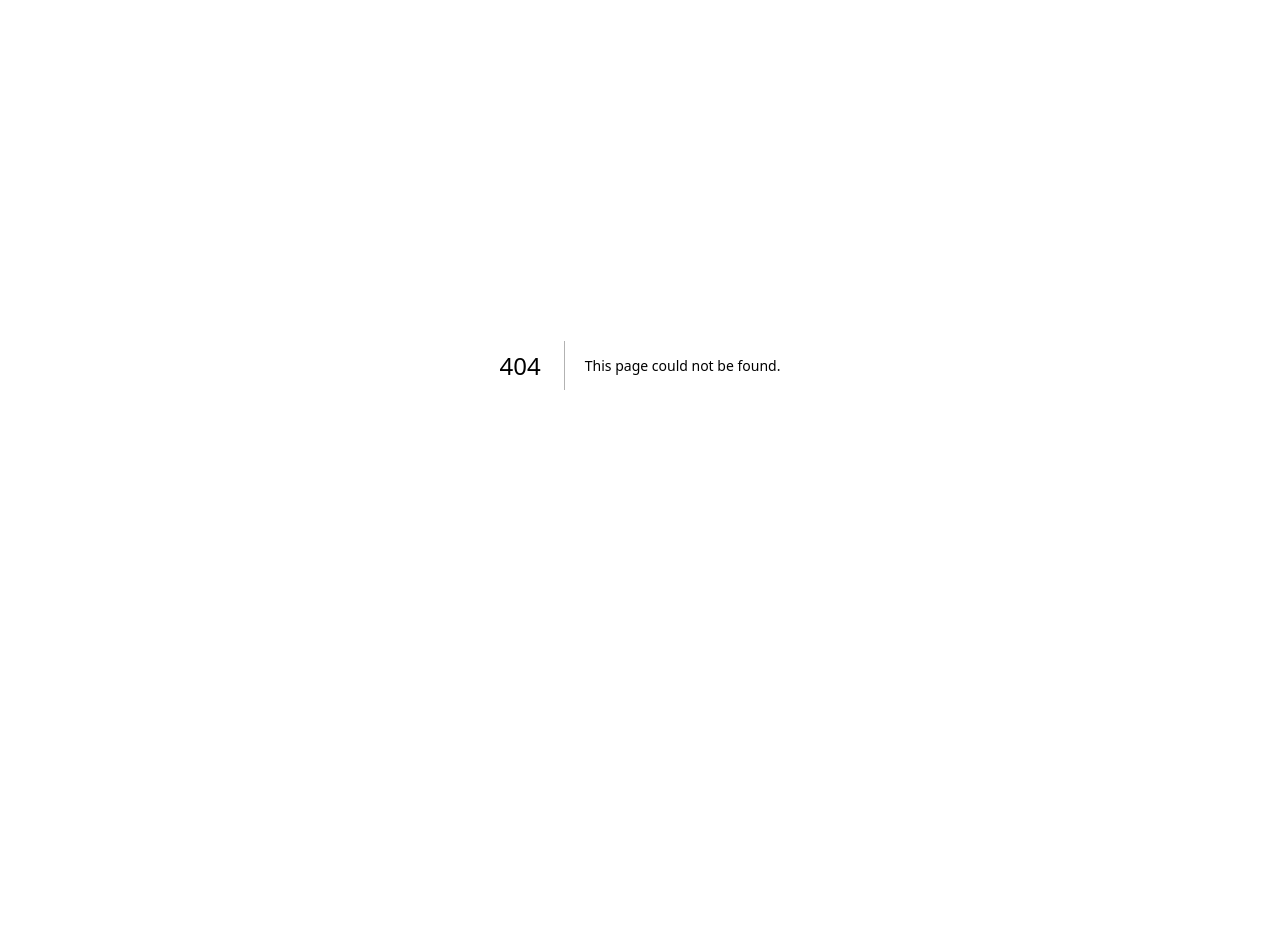
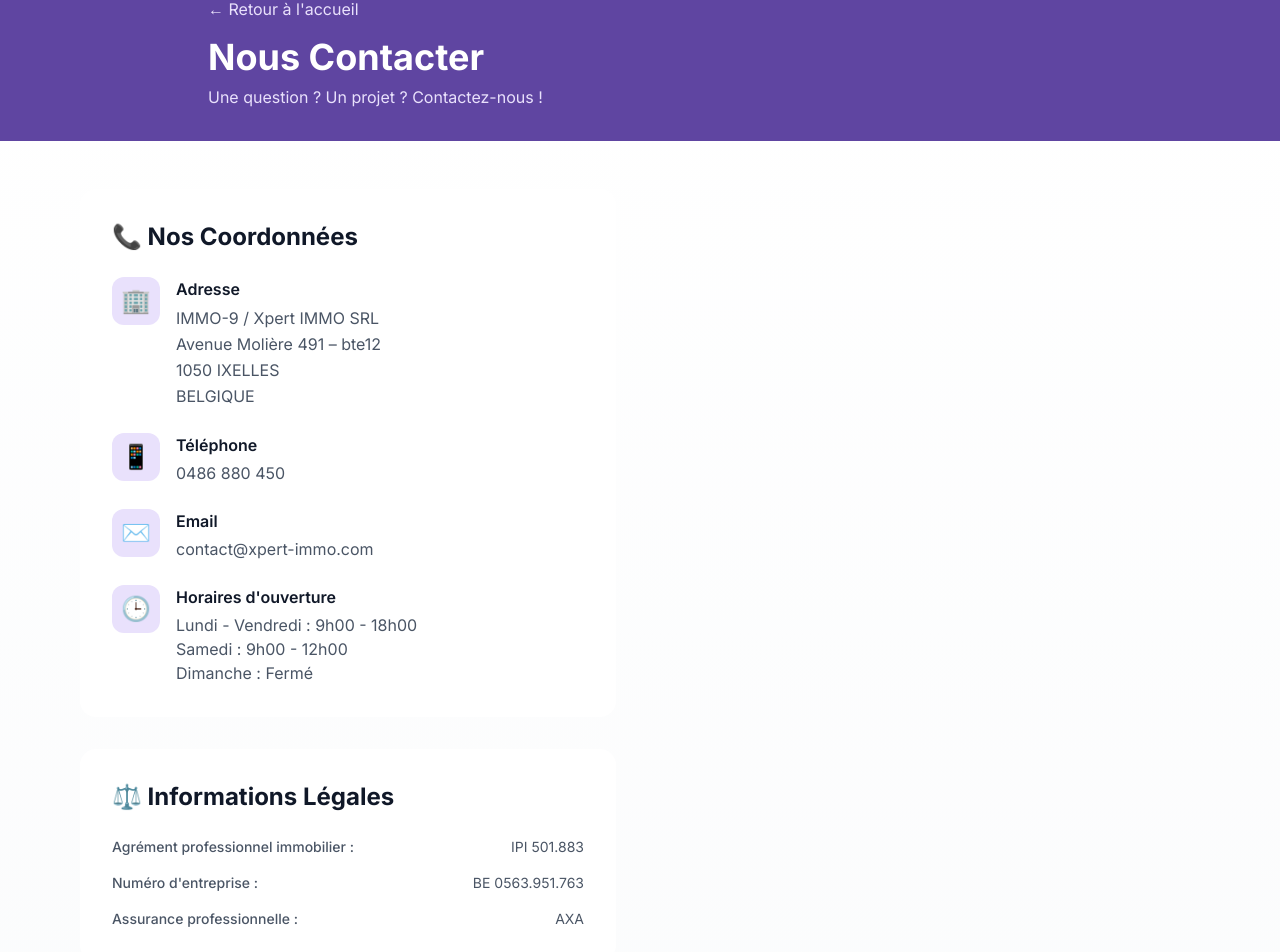
Before and after one commit to Nicode611/meilleure-agence, a Next.js app: page /contact in a window 1280 px wide. Before the commit this address had no page. Shown: the part 35-987 px from the top of the page. Before the commit the page ends 800 px from the top, so only its background shows below. Built offline with nearby package versions, Linux system fonts and the light colour scheme.

Commit message:
Update contact link in the homepage to point to the correct route.

```diff
--- /dev/null
+++ b/src/app/contact/page.tsx
@@ -0,0 +1,227 @@
+'use client';
+
+import { useState } from 'react';
+import Link from 'next/link';
+
+export default function Contact() {
+  const [formData, setFormData] = useState({
+    firstName: '',
+    lastName: '',
+    email: '',
+    phone: '',
+    subject: '',
+    message: ''
+  });
+
+  const [isSubmitting, setIsSubmitting] = useState(false);
+  const [submitStatus, setSubmitStatus] = useState<'idle' | 'success' | 'error'>('idle');
+
+  const handleInputChange = (field: string, value: string) => {
+    setFormData(prev => ({
+      ...prev,
+      [field]: value
+    }));
+  };
+
+  const handleSubmit = async (e: React.FormEvent) => {
+    e.preventDefault();
+    setIsSubmitting(true);
+    setSubmitStatus('idle');
+
+    try {
+      const response = await fetch('/api/send-email', {
+        method: 'POST',
+        headers: {
+          'Content-Type': 'application/json',
+        },
+        body: JSON.stringify({
+          name: `${formData.firstName} ${formData.lastName}`,
+          email: formData.email,
+          message: `
+NOUVELLE DEMANDE DE CONTACT
+
+=== INFORMATIONS CONTACT ===
+Nom: ${formData.firstName} ${formData.lastName}
+Email: ${formData.email}
+Téléphone: ${formData.phone || 'Non renseigné'}
+
+=== SUJET ===
+${formData.subject}
+
+=== MESSAGE ===
+${formData.message}
+
+=== TYPE DE DEMANDE ===
+Demande de contact générale
+          `.trim()
+        }),
+      });
+
+      if (response.ok) {
+        setSubmitStatus('success');
+        setFormData({
+          firstName: '',
+          lastName: '',
+          email: '',
+          phone: '',
+          subject: '',
+          message: ''
+        });
+      } else {
+        setSubmitStatus('error');
+      }
+    } catch (error) {
+      console.error('Erreur:', error);
+      setSubmitStatus('error');
+    } finally {
+      setIsSubmitting(false);
+    }
+  };
+
+  return (
+    <div className="min-h-screen bg-gradient-to-b from-white to-gray-50">
+      {/* Header */}
+      <div className="bg-primary-600 text-white py-8">
+        <div className="max-w-4xl mx-auto px-4">
+          <Link href="/" className="text-primary-100 hover:text-white transition-colors duration-200 mb-4 inline-block">
+            ← Retour à l&apos;accueil
+          </Link>
+          <h1 className="text-4xl font-bold font-display">Nous Contacter</h1>
+          <p className="text-primary-100 mt-2">Une question ? Un projet ? Contactez-nous !</p>
+        </div>
+      </div>
+
+      {/* Content */}
+      <div className="max-w-6xl mx-auto px-4 py-12">
+        <div className="grid grid-cols-1 lg:grid-cols-2 gap-12">
+
+          {/* Informations de l'entreprise */}
+          <div className="space-y-8">
+            <div className="bg-white rounded-2xl shadow-soft p-8">
+              <h2 className="text-2xl font-bold text-gray-900 mb-6 font-display">📞 Nos Coordonnées</h2>
+
+              <div className="space-y-6">
+                {/* Adresse */}
+                <div className="flex items-start space-x-4">
+                  <div className="w-12 h-12 bg-primary-100 rounded-xl flex items-center justify-center flex-shrink-0">
+                    <span className="text-2xl">🏢</span>
+                  </div>
+                  <div>
+                    <h3 className="font-semibold text-gray-900 mb-1">Adresse</h3>
+                    <p className="text-gray-600 leading-relaxed">
+                      IMMO-9 / Xpert IMMO SRL<br />
+                      Avenue Molière 491 – bte12<br />
+                      1050 IXELLES<br />
+                      BELGIQUE
+                    </p>
+                  </div>
+                </div>
+
+                {/* Téléphone */}
+                <div className="flex items-start space-x-4">
+                  <div className="w-12 h-12 bg-primary-100 rounded-xl flex items-center justify-center flex-shrink-0">
+                    <span className="text-2xl">📱</span>
+                  </div>
+                  <div>
+                    <h3 className="font-semibold text-gray-900 mb-1">Téléphone</h3>
+                    <p className="text-gray-600">
+                      <a href="tel:0486880450" className="hover:text-primary-600 transition-colors duration-200">
+                        0486 880 450
+                      </a>
+                    </p>
+                  </div>
+                </div>
+
+                {/* Email */}
+                <div className="flex items-start space-x-4">
+                  <div className="w-12 h-12 bg-primary-100 rounded-xl flex items-center justify-center flex-shrink-0">
+                    <span className="text-2xl">✉️</span>
+                  </div>
+                  <div>
+                    <h3 className="font-semibold text-gray-900 mb-1">Email</h3>
+                    <p className="text-gray-600">
+                      <a href="mailto:contact@meilleure.agence.be" className="hover:text-primary-600 transition-colors duration-200">
+                      contact@xpert-immo.com
+                      </a>
+                    </p>
+                  </div>
+                </div>
+
+                {/* Horaires */}
+                <div className="flex items-start space-x-4">
+                  <div className="w-12 h-12 bg-primary-100 rounded-xl flex items-center justify-center flex-shrink-0">
+                    <span className="text-2xl">🕒</span>
+                  </div>
+                  <div>
+                    <h3 className="font-semibold text-gray-900 mb-1">Horaires d&apos;ouverture</h3>
+                    <p className="text-gray-600">
+                      Lundi - Vendredi : 9h00 - 18h00<br />
+                      Samedi : 9h00 - 12h00<br />
+                      Dimanche : Fermé
+                    </p>
+                  </div>
+                </div>
+              </div>
+            </div>
+
+            {/* Informations légales */}
+            <div className="bg-white rounded-2xl shadow-soft p-8">
+              <h2 className="text-2xl font-bold text-gray-900 mb-6 font-display">⚖️ Informations Légales</h2>
+
+              <div className="space-y-4 text-sm text-gray-600">
+                <div className="flex justify-between">
+                  <span className="font-medium">Agrément professionnel immobilier :</span>
+                  <span>IPI 501.883</span>
+                </div>
+                <div className="flex justify-between">
+                  <span className="font-medium">Numéro d&apos;entreprise :</span>
+                  <span>BE 0563.951.763</span>
+                </div>
+                <div className="flex justify-between">
+                  <span className="font-medium">Assurance professionnelle :</span>
+                  <span>AXA</span>
+                </div>
+              </div>
+            </div>
+
+            {/* Carte */}
+            <div className="bg-white rounded-2xl shadow-soft p-8">
+              <h2 className="text-2xl font-bold text-gray-900 mb-6 font-display">🗺️ Notre Localisation</h2>
+              <div className="bg-gray-100 rounded-xl h-64 flex items-center justify-center">
+                <div className="text-center text-gray-500">
+                  <span className="text-4xl mb-2 block">📍</span>
+                  <p className="text-sm">Carte interactive à venir</p>
+                  <p className="text-xs mt-1">Avenue Molière 491, 1050 Ixelles</p>
+                </div>
+              </div>
+            </div>
+          </div>
+
+          {/* Formulaire de contact */}
+        </div>
+      </div>
+
+      {/* Footer */}
+      <div className="border-t border-gray-200 bg-white py-8 mt-16">
+        <div className="max-w-4xl mx-auto px-4">
+          <div className="flex flex-col md:flex-row justify-between items-center">
+            <div className="text-gray-600 mb-4 md:mb-0">
+              <p>© 2024 meilleure.agence.be. Tous droits réservés.</p>
+            </div>
+            <div className="flex space-x-6">
+              <Link href="/" className="text-primary-600 hover:text-primary-700 transition-colors duration-200">
+                Accueil
+              </Link>
+              <Link href="/politique-confidentialite" className="text-primary-600 hover:text-primary-700 transition-colors duration-200">
+                Politique de Confidentialité
+              </Link>
+              <Link href="/mentions-legales" className="text-primary-600 hover:text-primary-700 transition-colors duration-200">
+                Mentions Légales
+              </Link>
+            </div>
+          </div>
+        </div>
+      </div>
+    </div>
+  );
+}
--- a/src/app/page.tsx
+++ b/src/app/page.tsx
@@ -291,7 +291,7 @@ export default function Home() {
             <div>
               <h4 className="font-semibold text-gray-900 mb-4 text-lg">À propos de nous</h4>
               <ul className="space-y-2">
-                <li><a href="#" className="text-gray-600 hover:text-primary-600 transition-colors duration-200">Contact</a></li>
+                <li><a href="/contact" className="text-gray-600 hover:text-primary-600 transition-colors duration-200">Contact</a></li>
               </ul>
             </div>
 
```
